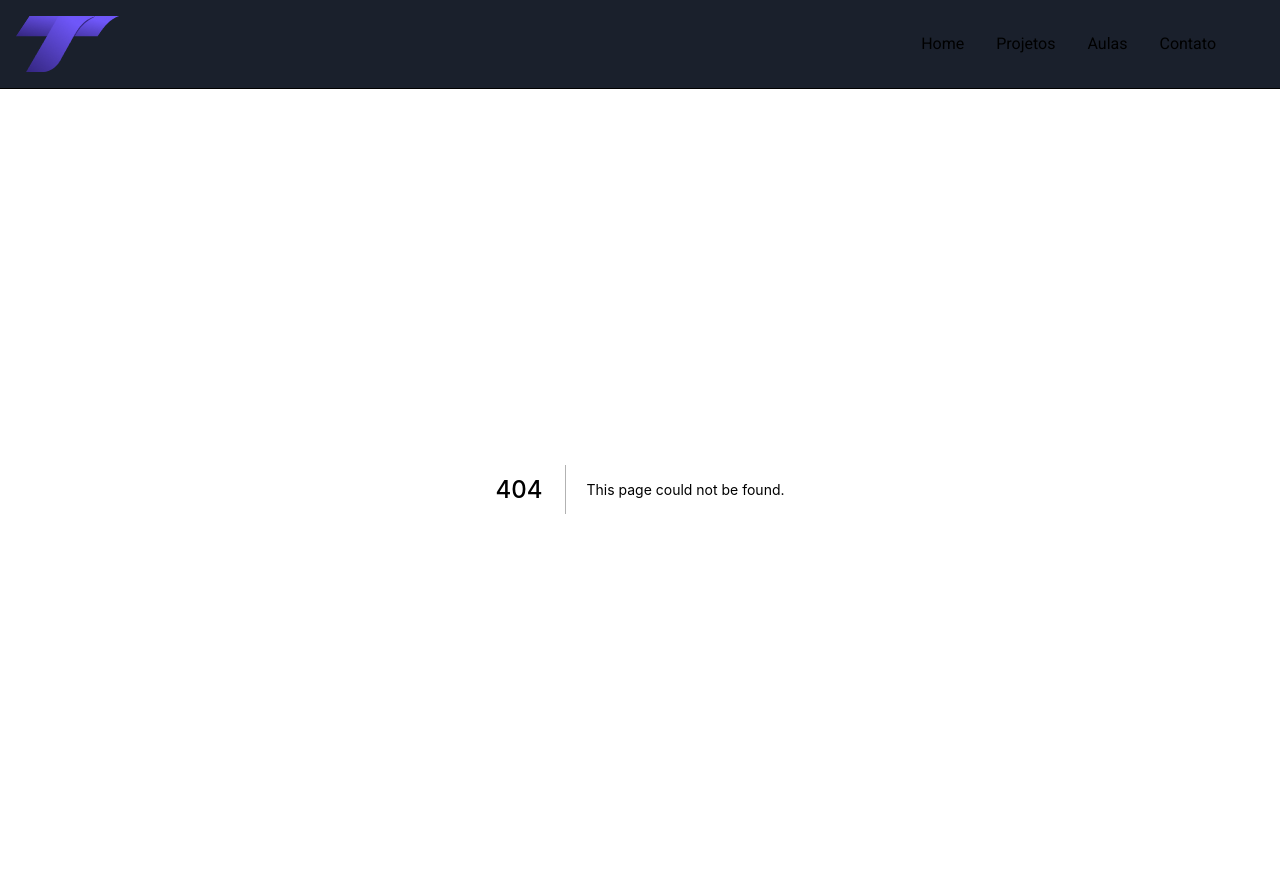
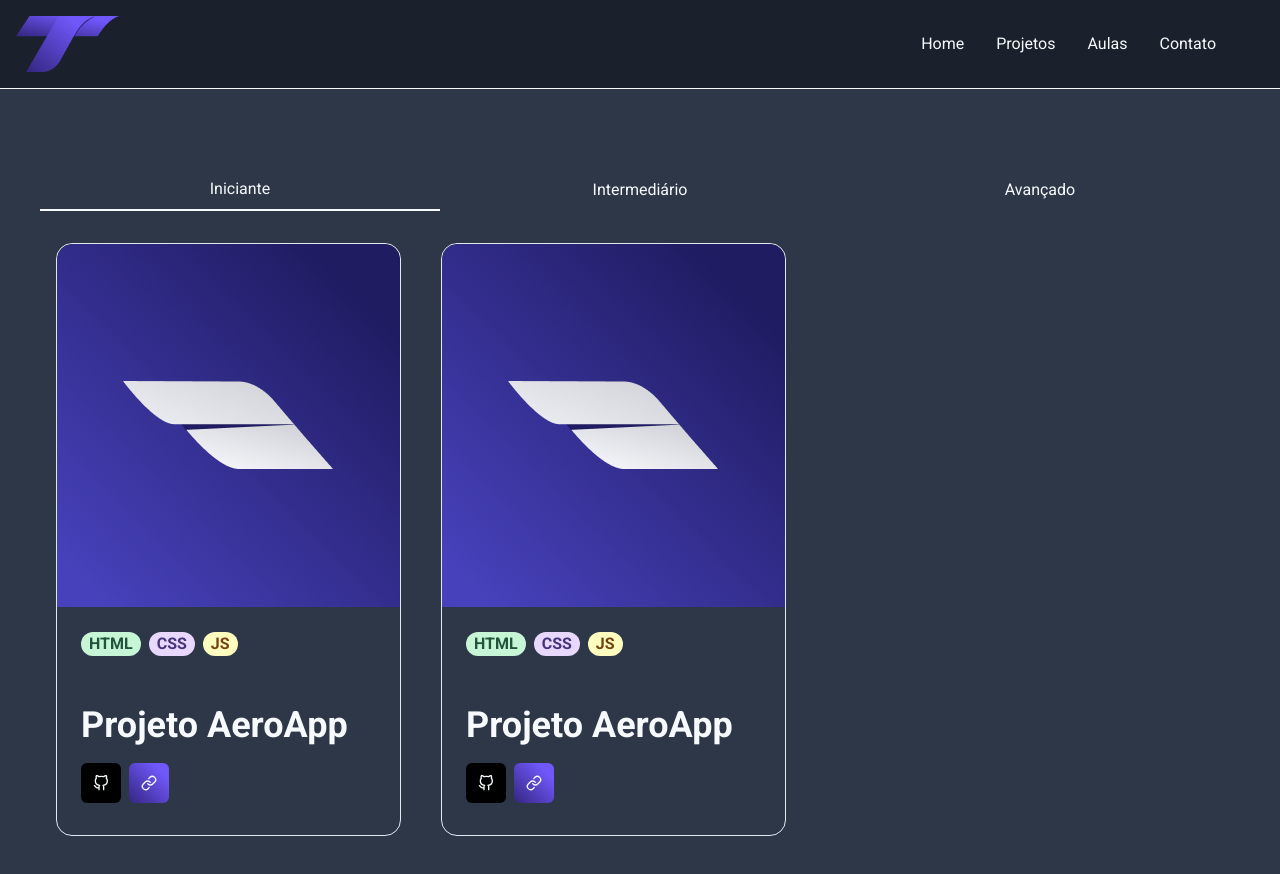
Before and after one commit to tosantos1/new-portfolio, a Next.js app: page /projetos in a window 1280 px wide. Before the commit this address had no page. Shown: the top 874 px of the page. After the commit the page ends 852 px from the top, so only its background shows below. Built offline with nearby package versions, Linux system fonts and the light colour scheme.

Commit message:
new portfólio

```diff
--- a/pages/_app.tsx
+++ b/pages/_app.tsx
@@ -6,6 +6,8 @@ import { Header } from '../components/Header'
 import 'swiper/swiper.scss';
 import 'swiper/components/navigation/navigation.scss';
 import 'swiper/components/pagination/pagination.scss';
+
+import '../styles/slider.scss'
 
 function MyApp({ Component, pageProps }: AppProps) {
   return (
--- /dev/null
+++ b/pages/projetos/index.tsx
@@ -0,0 +1,125 @@
+import { Badge, Box, Flex, Heading, VStack, IconButton, Image, Link, Tab, TabList, TabPanel, TabPanels, Tabs, HStack } from "@chakra-ui/react";
+import { FiGithub, FiLink } from 'react-icons/fi'
+
+export default function projetos() {
+
+    return (
+        <Flex direction="column" maxW="1200px" margin="0 auto">
+            <Tabs isFitted variant="unstyled" mt={20} >
+                <TabList mb="1em">
+                    <Tab _selected={{ borderBottom: "2px", borderBottonColor: "red.500" }}>Iniciante</Tab>
+                    <Tab _selected={{ borderBottom: "2px", borderBottonColor: "white" }}>Intermediário</Tab>
+                    <Tab _selected={{ borderBottom: "2px", borderBottonColor: "white" }}>Avançado</Tab>
+                </TabList>
+
+                <TabPanels>
+                    <TabPanel>
+                        <HStack>
+                            <Box maxW="sm" borderWidth="1px" borderRadius="16px" overflow="hidden" mr="8">
+                                <Image src="image/web1.png" w="100%" />
+                                <Box p="6">
+                                    <Badge variant="subtle" fontSize="1em" borderRadius="full" px="2" colorScheme="green" mr="2">HTML</Badge>
+                                    <Badge variant="subtle" fontSize="1em" borderRadius="full" px="2" colorScheme="purple" mr="2">CSS</Badge>
+                                    <Badge variant="subtle" fontSize="1em" borderRadius="full" px="2" colorScheme="yellow" mr="2">JS</Badge>
+                                </Box>
+                                <Box px="6" py="6">
+                                    <VStack align="right">
+                                        <Heading>Projeto AeroApp</Heading>
+                                        <HStack py="2" >
+                                            <Link href="https://github.com/tosantos1" >
+                                                <IconButton
+                                                    bg="black"
+                                                    aria-label="Github"
+                                                    _hover={{ opacity: 0.8 }}
+                                                    icon={<FiGithub />}
+                                                />
+                                            </Link>
+                                            <Link href="https://github.com/tosantos1" >
+                                                <IconButton
+                                                    bgGradient="linear(225deg, #6F57F9 21.39%, #342680 100%)"
+                                                    aria-label="Link"
+                                                    _hover={{ opacity: 0.8 }}
+                                                    icon={<FiLink />}
+                                                />
+                                            </Link>
+                                        </HStack>
+                                    </VStack>
+                                </Box>
+                            </Box>
+
+                            <Box maxW="sm" borderWidth="1px" borderRadius="16px" overflow="hidden">
+                                <Image src="image/web1.png" w="100%" />
+                                <Box p="6">
+                                    <Badge variant="subtle" fontSize="1em" borderRadius="full" px="2" colorScheme="green" mr="2">HTML</Badge>
+                                    <Badge variant="subtle" fontSize="1em" borderRadius="full" px="2" colorScheme="purple" mr="2">CSS</Badge>
+                                    <Badge variant="subtle" fontSize="1em" borderRadius="full" px="2" colorScheme="yellow" mr="2">JS</Badge>
+                                </Box>
+                                <Box px="6" py="6">
+                                    <VStack align="right">
+                                        <Heading>Projeto AeroApp</Heading>
+                                        <HStack py="2" >
+                                            <Link href="https://github.com/tosantos1" >
+                                                <IconButton
+                                                    bg="black"
+                                                    aria-label="Github"
+                                                    _hover={{ opacity: 0.8 }}
+                                                    icon={<FiGithub />}
+                                                />
+                                            </Link>
+                                            <Link href="https://github.com/tosantos1" >
+                                                <IconButton
+                                                    bgGradient="linear(225deg, #6F57F9 21.39%, #342680 100%)"
+                                                    aria-label="Link"
+                                                    _hover={{ opacity: 0.8 }}
+                                                    icon={<FiLink />}
+                                                />
+                                            </Link>
+                                        </HStack>
+                                    </VStack>
+                                </Box>
+                            </Box>
+
+                        </HStack>
+
+                    </TabPanel>
+
+
+                    <TabPanel>
+                        <Box maxW="sm" borderWidth="1px" borderRadius="16px" overflow="hidden">
+                            <Image src="image/web1.png" w="100%" />
+                            <Box p="6">
+                                <Badge variant="subtle" fontSize="1em" borderRadius="full" px="2" colorScheme="green" mr="2">HTML</Badge>
+                                <Badge variant="subtle" fontSize="1em" borderRadius="full" px="2" colorScheme="purple" mr="2">CSS</Badge>
+                                <Badge variant="subtle" fontSize="1em" borderRadius="full" px="2" colorScheme="yellow" mr="2">JS</Badge>
+                            </Box>
+                            <Box px="6" py="6">
+                                <VStack align="right">
+                                    <Heading>Projeto AeroApp</Heading>
+                                    <HStack py="2" >
+                                        <Link href="https://github.com/tosantos1" >
+                                            <IconButton
+                                                bg="black"
+                                                aria-label="Github"
+                                                _hover={{ opacity: 0.8 }}
+                                                icon={<FiGithub />}
+                                            />
+                                        </Link>
+                                        <Link href="https://github.com/tosantos1" >
+                                            <IconButton
+                                                bgGradient="linear(225deg, #6F57F9 21.39%, #342680 100%)"
+                                                aria-label="Link"
+                                                _hover={{ opacity: 0.8 }}
+                                                icon={<FiLink />}
+                                            />
+                                        </Link>
+                                    </HStack>
+                                </VStack>
+                            </Box>
+                        </Box>
+                    </TabPanel>
+
+                </TabPanels>
+            </Tabs>
+        </Flex>
+    )
+}
--- /dev/null
+++ b/styles/slider.scss
@@ -0,0 +1,3 @@
+.swiper-button-prev:after, .swiper-button-next:after{
+    color: #6F57F9;
+}
```
Also changed, not shown: components/Slider/index.tsx (+12 -11 lines), pages/index.tsx (+8 -3 lines), public/image/git.png (added), public/image/web1.png (added).
